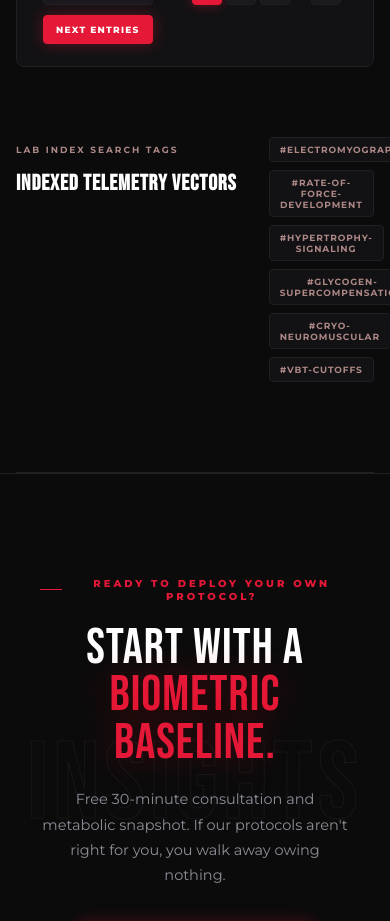
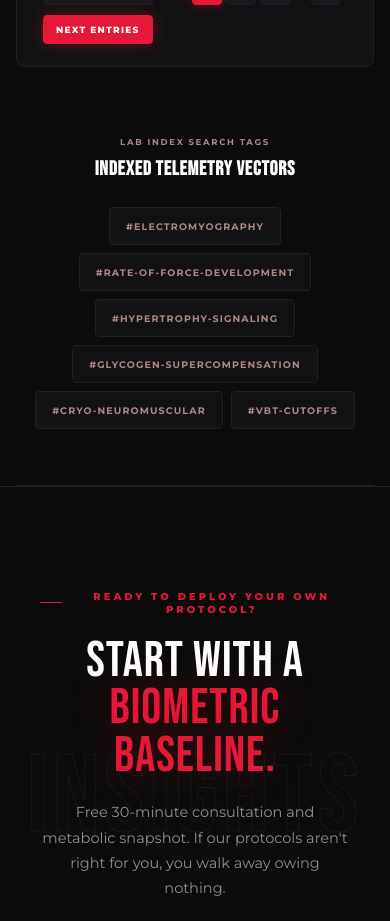
Before and after one commit to HJ4561/Smart-Gym, a React (Vite) app: page /insights in a window 390 px wide. Shown: the part 5080-6001 px from the top of the page. Built offline with nearby package versions, Linux system fonts and the light colour scheme.

Commit message:
contact, insights blog pages added

```diff
--- a/src/pages/InsightsBlog.css
+++ b/src/pages/InsightsBlog.css
@@ -1421,6 +1421,51 @@
   .ins-tax-tags { min-width: 0; width: 100%; }
   .ins-tax-tag { font-size: 9px; padding: 6px 10px; }
 }
+/* ============================================================
+   TAXONOMY — mobile: heading centered, chips wrap centered below
+============================================================ */
+@media (max-width: 700px) {
+  .ins-taxonomy {
+    flex-direction: column;
+    align-items: center;         /* centers the column contents */
+    justify-content: center;
+    gap: 22px;
+    padding-bottom: 56px;
+    text-align: center;
+  }
+
+  /* heading block: full width, centered */
+  .ins-tax-left { width: 100%; }
+  .ins-tax-label {
+    font-size: 8.5px;
+    letter-spacing: 0.2em;
+    justify-content: center;
+    display: flex;               /* if label ever gets the red dash, it centers */
+  }
+  .ins-tax-title { font-size: 20px; }
+
+  /* chips: centered wrap below the heading */
+  .ins-tax-tags {
+    display: flex;
+    flex-wrap: wrap;
+    justify-content: center;
+    gap: 8px;
+    width: 100%;
+    min-width: 0;
+  }
+  .ins-tax-tag {
+    flex: 0 0 auto;
+    display: inline-flex;
+    align-items: center;
+    min-height: 38px;            /* comfortable touch target */
+    padding: 0 16px;
+    font-size: 9.5px;
+    letter-spacing: 0.12em;
+    white-space: nowrap;
+    -webkit-tap-highlight-color: transparent;
+  }
+  .ins-tax-tag:active { transform: scale(0.96); }
+}
 
 /* ============================================================
    REDUCED MOTION — global kill switches
```
